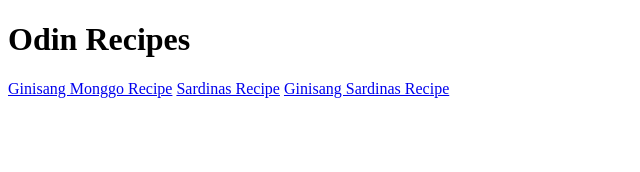
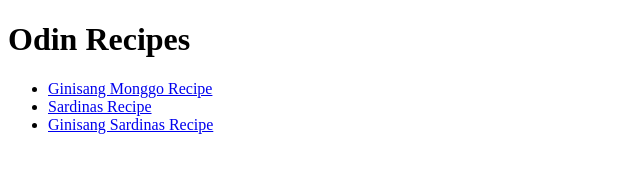
Before and after one commit to jpbustillo/odin-recipes, a plain HTML site: page index.html in a window 1280 px wide. Shown: the whole page, without its empty margins (0-640 px from the left). Drawn offline with Linux system fonts and the light colour scheme.

Commit message:
Putted all the links in an unordered list

```diff
--- a/index.html
+++ b/index.html
@@ -4,12 +4,14 @@
     <meta charset="UTF-8">
     <meta http-equiv="X-UA-Compatible" content="IE=edge">
     <meta name="viewport" content="width=device-width, initial-scale=1.0">
-    <title>Document</title>
+    <title>Odin Recipes</title>
 </head>
 <body>
     <h1>Odin Recipes</h1>
-    <a href="recipes/monggo.html">Ginisang Monggo Recipe</a>
-    <a href="recipes/sinigang.html">Sardinas Recipe</a>
-    <a href="recipes/ginisang-sardinas.html">Ginisang Sardinas Recipe</a>
+    <ul>
+        <li><a href="recipes/monggo.html">Ginisang Monggo Recipe</a></li>
+        <li><a href="recipes/sinigang.html">Sardinas Recipe</a></li>
+        <li><a href="recipes/ginisang-sardinas.html">Ginisang Sardinas Recipe</a></li>
+    </ul>
 </body>
 </html>
```
